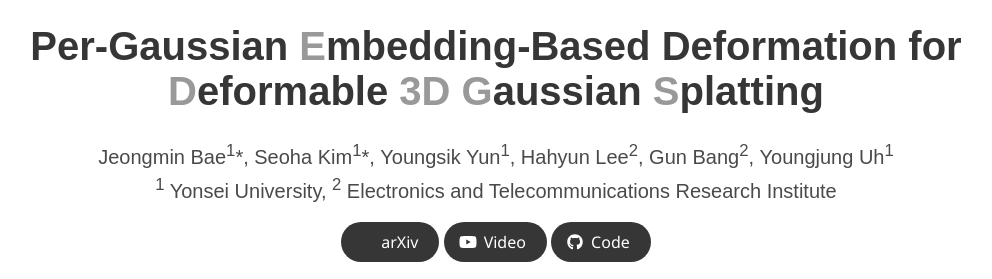
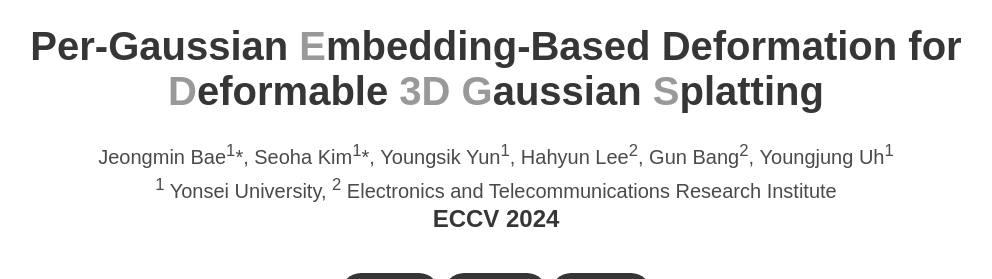
Before and after one commit to JeongminB/JeongminB.github.io, a Jekyll site: the page e-d3dgs/index.html, which Jekyll copies as it is, in a window 1280 px wide and 900 px high, cut to the strip 0-279 px from the top of the window. Shown: the whole strip, without its empty margins (144-1136 px from the left). Built offline with Jekyll 4.4.1, drawn with Linux system fonts in a browser that asks for light colours; nearby versions of some CDN libraries; some web fonts are replaced; library files that are not in the unit come from our copies; a style sheet for code colours, icons or effects is not loaded.

Commit message:
Update index.html

```diff
--- a/e-d3dgs/index.html
+++ b/e-d3dgs/index.html
@@ -55,7 +55,7 @@
               <sup>1</sup> Yonsei University,
               <sup>2</sup> Electronics and Telecommunications Research Institute</span>
           </div>
-          <!-- <h1 class="title is-4 publication-title">arXiv</h1> -->
+          <h1 class="title is-4 publication-title">ECCV 2024</h1>
 
           <div class="column has-text-centered">
             <div class="publication-links">
```
